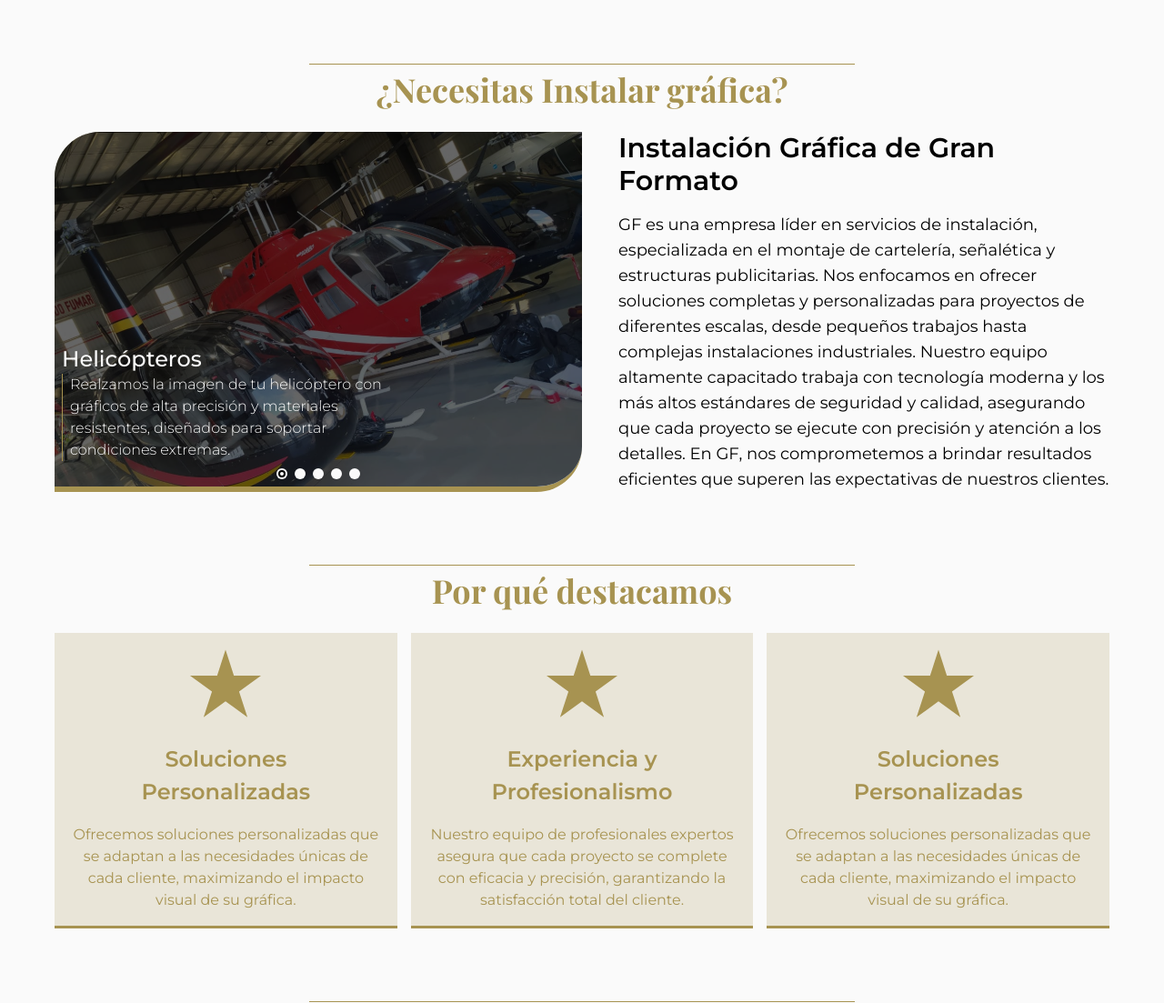
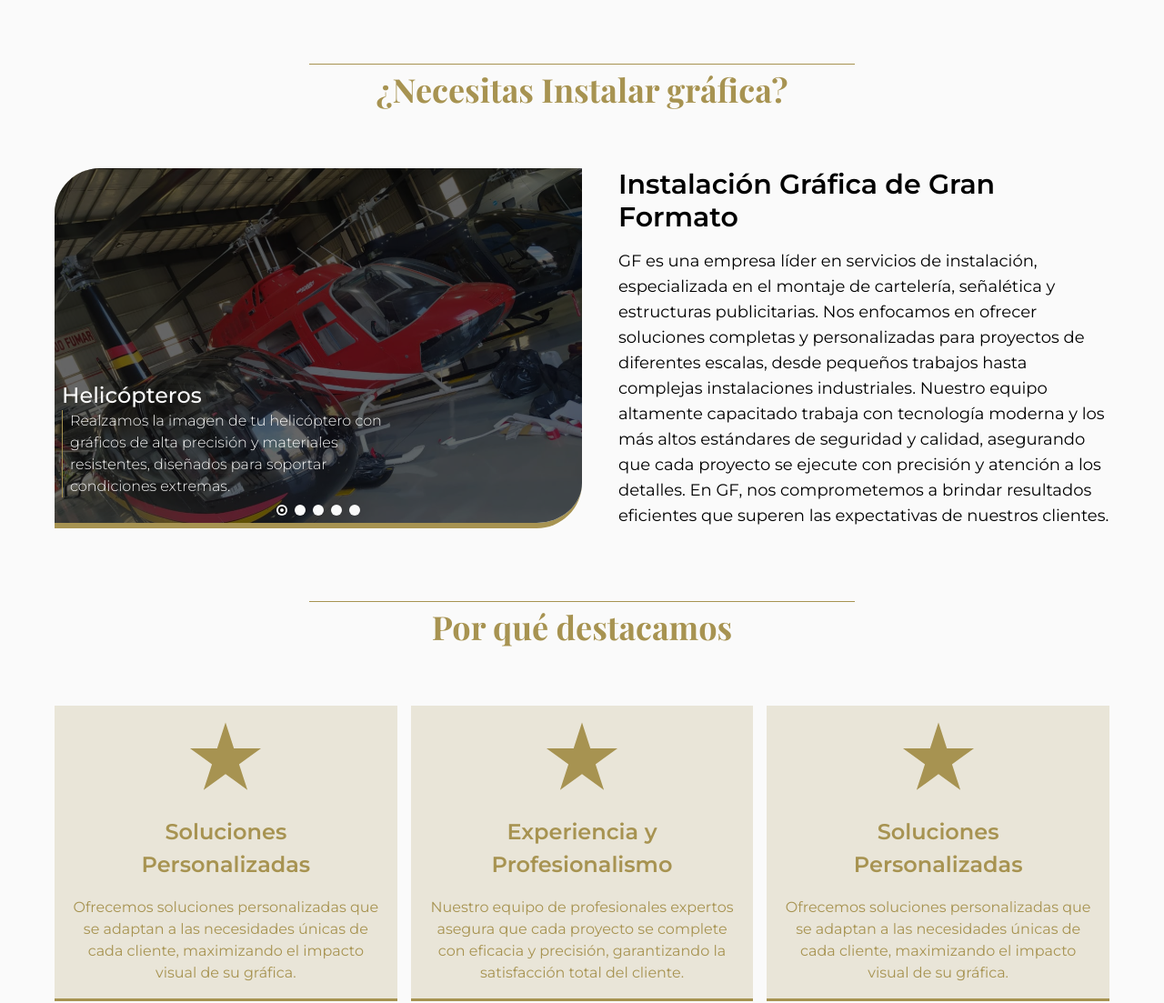
Before and after one commit to LautaroGando/GF-Instalaciones, a Next.js app: page / in a window 1280 px wide. Shown: the part 690-1793 px from the top of the page at 91% size. Built offline with nearby package versions, Linux system fonts and the light colour scheme.

Commit message:
Mejorando estetica.

```diff
--- a/app/layout.tsx
+++ b/app/layout.tsx
@@ -8,6 +8,9 @@ import Footer from "@/components/FooterComponents/Footer";
 export const metadata: Metadata = {
   title: "GF Instalaciones",
   description: "",
+  icons: {
+    icon: "/assets/images/header/logo.svg",
+  },
 };
 
 export default function RootLayout({
--- a/components/HomeComponents/Contact/Contact.tsx
+++ b/components/HomeComponents/Contact/Contact.tsx
@@ -4,10 +4,10 @@ import FormContact from "./FormContact/FormContact";
 
 export const Contact: React.FC = () => {
   return (
-    <div className="flex flex-col gap-10">
+    <section className="flex flex-col gap-10">
       <HomeTitle text="Contacto" />
       <FormContact />
-    </div>
+    </section>
   );
 };
 
--- a/components/HomeComponents/CoverageArea/CoverageArea.tsx
+++ b/components/HomeComponents/CoverageArea/CoverageArea.tsx
@@ -5,13 +5,13 @@ import CoverageItems from "./CoverageItems/CoverageItems";
 
 export const CoverageArea: React.FC = () => {
   return (
-    <div>
+    <section className="flex flex-col gap-10">
       <HomeTitle text="Cobertura Nacional que Llega a Todo el País" />
       <div className="flex flex-col gap-4 md:flex-row-reverse md:items-center md:justify-between">
         <GridImages />
         <CoverageItems />
       </div>
-    </div>
+    </section>
   );
 };
 
--- a/components/HomeComponents/Graph/Graph.tsx
+++ b/components/HomeComponents/Graph/Graph.tsx
@@ -4,19 +4,15 @@ import PreviewJobs from "./PreviewJobs/PreviewJobs";
 import InfoGraph from "./InfoGraph/InfoGraph";
 
 export const Graph: React.FC = () => {
-
   return (
-
-        <div>
-            <HomeTitle text="¿Necesitas Instalar gráfica?"/>
+    <section className="flex flex-col gap-10 -mt-[70px]">
+      <HomeTitle text="¿Necesitas Instalar gráfica?" />
       <div className="flex flex-col gap-4 lg:flex-row lg:gap-10">
         <PreviewJobs />
         <InfoGraph />
       </div>
-        </div>
-
+    </section>
   );
-
 };
 
 export default Graph;
--- a/components/HomeComponents/Graph/PreviewJobs/PreviewJobs.tsx
+++ b/components/HomeComponents/Graph/PreviewJobs/PreviewJobs.tsx
@@ -19,7 +19,7 @@ export const PreviewJobs: React.FC = () => {
   const handleJob = (i: number) => setCurrentIndex(i);
 
   return (
-    <div className="w-full max-w-[350px] mx-auto h-44 border-b-[6px] border-primaryColor rounded-tl-[50px] rounded-br-[50px] overflow-hidden relative sm:max-w-[447px] sm:h-60 lg:flex-1 lg:h-[360px] xl:min-w-[50%] xl:h-[396px]">
+    <div className="w-full max-w-[390px] mx-auto h-60 border-b-[6px] border-primaryColor rounded-tl-[50px] rounded-br-[50px] overflow-hidden relative sm:max-w-[480px] sm:h-72 lg:flex-1 lg:h-[360px] xl:min-w-[50%] xl:h-[396px]">
       <div className="absolute top-0 left-0 w-full h-full">
         <AnimatePresence mode="wait">
           <motion.div
--- a/components/HomeComponents/Newsletter/Newsletter.tsx
+++ b/components/HomeComponents/Newsletter/Newsletter.tsx
@@ -5,7 +5,7 @@ import HomeTitle from "@/components/ui/HomeTitle/HomeTitle";
 
 const Newsletter = () => {
   return (
-    <section className="my-20 flex flex-col items-center">
+    <section className="mb-20 flex flex-col items-center">
       <HomeTitle text="" justLine />
 
       <div className="mt-14 w-full flex flex-col items-center justify-center gap-y-4 lg:flex-row lg:justify-between">
@@ -22,10 +22,12 @@ const Newsletter = () => {
             <span className="hidden sm:block">
               Déjanos tu mail para recibir novedades, ofertas exclusivas y
             </span>
-            <span className="hidden sm:block">actualizaciones de nuestros proyectos.</span>
+            <span className="hidden sm:block">
+              actualizaciones de nuestros proyectos.
+            </span>
             <span className="sm:hidden">
-              Déjanos tu mail para recibir novedades, ofertas exclusivas y actualizaciones de
-              nuestros proyectos.
+              Déjanos tu mail para recibir novedades, ofertas exclusivas y
+              actualizaciones de nuestros proyectos.
             </span>
           </p>
 
--- a/components/HomeComponents/WeHighlight/WeHighlight.tsx
+++ b/components/HomeComponents/WeHighlight/WeHighlight.tsx
@@ -5,11 +5,15 @@ import highlightItems from "@/data/HighlightData/highlight-data";
 
 const WeHighlight = () => {
   return (
-    <section>
+    <section className="flex flex-col gap-10">
       <HomeTitle text="Por qué destacamos" />
       <div className="flex flex-col gap-[20px] sm:flex-row sm:gap-[11px] md:gap-[30px] lg:gap-[15px]">
         {highlightItems.map((item, i) => (
-          <HighlightItem key={i} title={item.title} description={item.description} />
+          <HighlightItem
+            key={i}
+            title={item.title}
+            description={item.description}
+          />
         ))}
       </div>
     </section>
```
Lines whose indentation alone changed are shown as unchanged.
